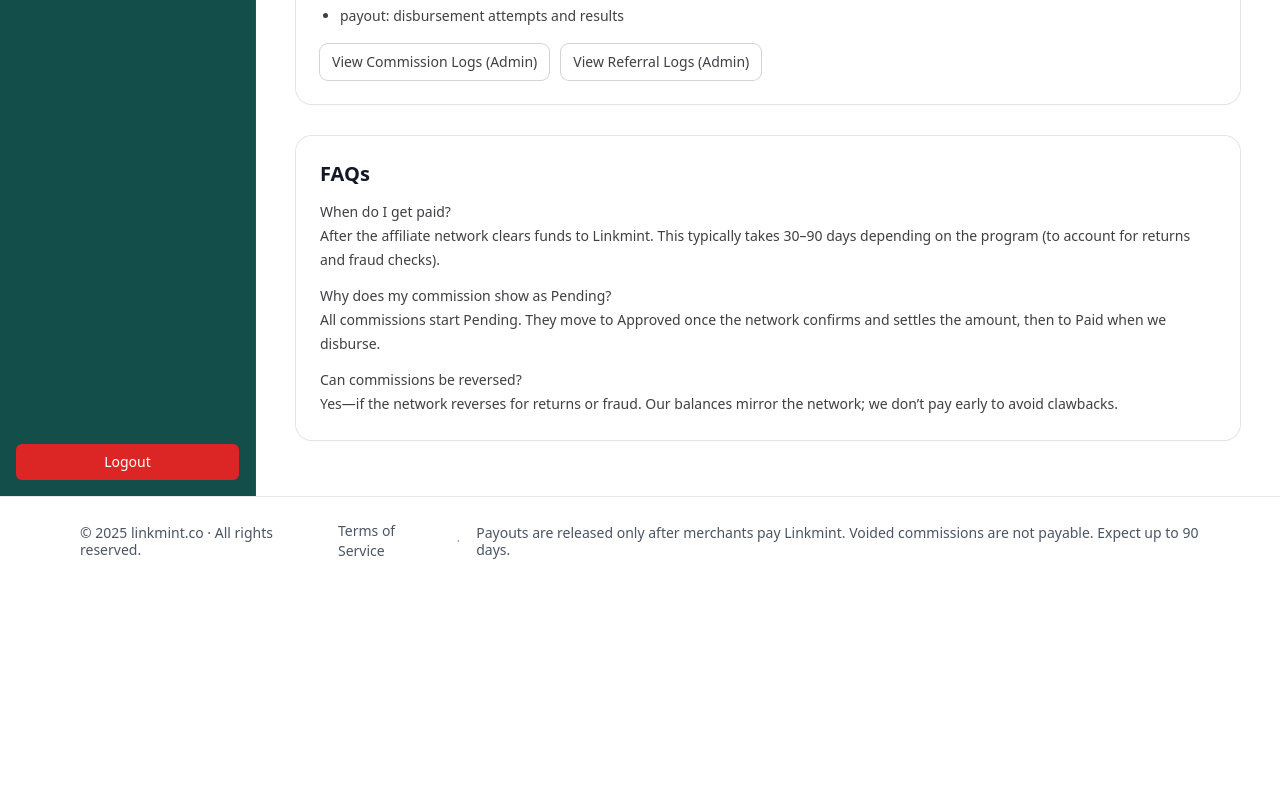
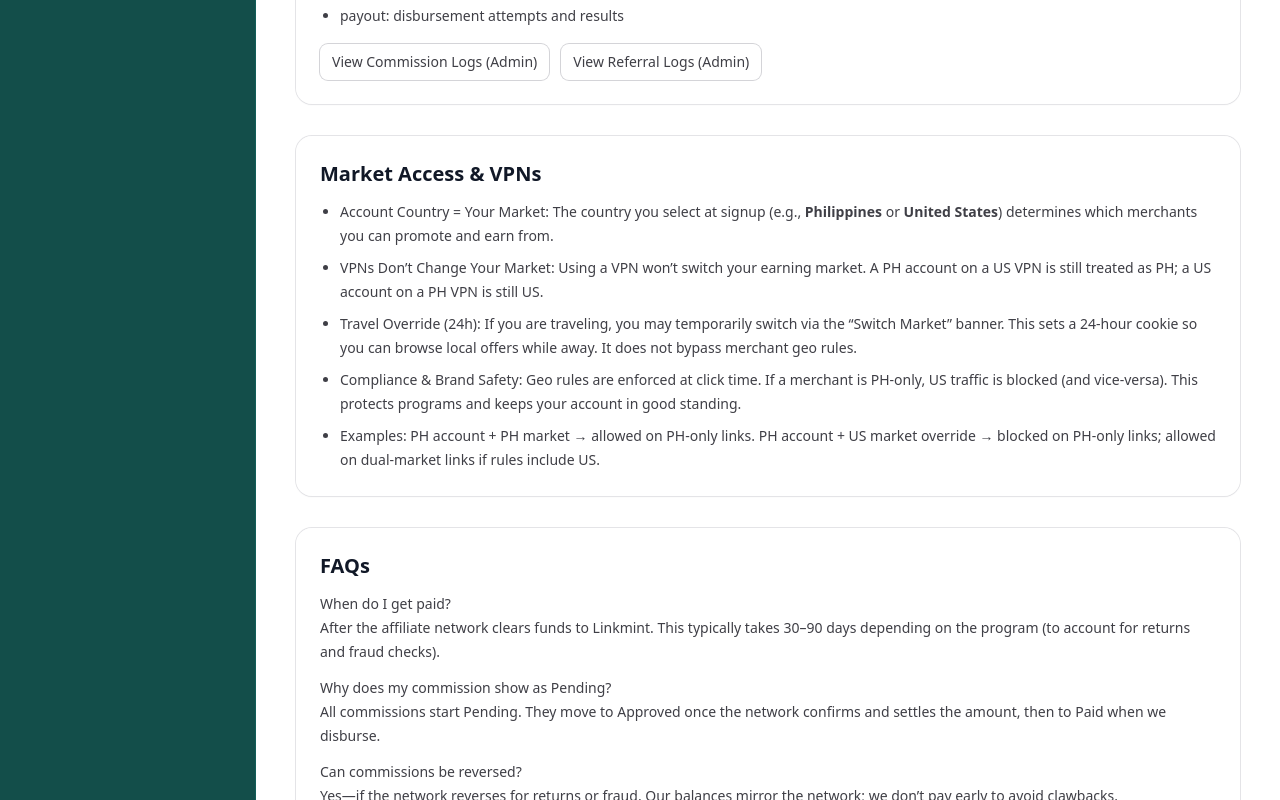
Before and after one commit to begintolern/Linkmint, a Next.js app: page /dashboard/trust-center in a window 1280 px wide. Shown: the part 1480-2280 px from the top of the page. Before the commit the page ends 2065 px from the top, so only its background shows below. Built offline with nearby package versions, Linux system fonts and the light colour scheme; no server answers.

Commit message:
Trust Center: add Market Access & VPNs section

```diff
--- a/app/dashboard/trust-center/page.tsx
+++ b/app/dashboard/trust-center/page.tsx
@@ -86,7 +86,7 @@ export default function TrustCenterPage() {
         </ul>
       </Section>
 
-      {/* Lifecycle */}
+      {/* Commission Lifecycle */}
       <Section title="Commission Lifecycle">
         <ol className="list-decimal pl-5 space-y-2">
           <li>User clicks a tracked link and completes a purchase.</li>
@@ -108,11 +108,11 @@ export default function TrustCenterPage() {
         </div>
       </Section>
 
-      {/* Referral & Overrides */}
+      {/* Referrals & Overrides */}
       <Section title="Referrals & Overrides (Fair Use)">
         <ul className="list-disc pl-5 space-y-2">
           <li>
-            <span className="font-medium">3‑Invite Batch:</span> when you invite 3 verified friends, a referral batch is
+            <span className="font-medium">3-Invite Batch:</span> when you invite 3 verified friends, a referral batch is
             created and logged.
           </li>
           <li>
@@ -120,7 +120,7 @@ export default function TrustCenterPage() {
             purchases for a limited window (e.g. 90 days), capped and logged for transparency.
           </li>
           <li>
-            <span className="font-medium">No Multi‑Level Payouts:</span> overrides are single‑level and time‑limited.
+            <span className="font-medium">No Multi-Level Payouts:</span> overrides are single-level and time-limited.
           </li>
         </ul>
         <p className="mt-3 text-xs text-zinc-500">
@@ -154,6 +154,35 @@ export default function TrustCenterPage() {
         </div>
       </Section>
 
+      {/* Market Access & VPNs */}
+      <Section title="Market Access & VPNs">
+        <ul className="list-disc pl-5 space-y-2">
+          <li>
+            <span className="font-medium">Account Country = Your Market:</span> The country you select at signup (e.g.,
+            <strong> Philippines</strong> or <strong>United States</strong>) determines which merchants you can promote
+            and earn from.
+          </li>
+          <li>
+            <span className="font-medium">VPNs Don’t Change Your Market:</span> Using a VPN won’t switch your earning
+            market. A PH account on a US VPN is still treated as PH; a US account on a PH VPN is still US.
+          </li>
+          <li>
+            <span className="font-medium">Travel Override (24h):</span> If you are traveling, you may temporarily switch
+            via the “Switch Market” banner. This sets a 24-hour cookie so you can browse local offers while away. It
+            does not bypass merchant geo rules.
+          </li>
+          <li>
+            <span className="font-medium">Compliance & Brand Safety:</span> Geo rules are enforced at click time. If a
+            merchant is PH-only, US traffic is blocked (and vice-versa). This protects programs and keeps your account
+            in good standing.
+          </li>
+          <li>
+            <span className="font-medium">Examples:</span> PH account + PH market → allowed on PH-only links. PH account
+            + US market override → blocked on PH-only links; allowed on dual-market links if rules include US.
+          </li>
+        </ul>
+      </Section>
+
       {/* FAQs */}
       <Section title="FAQs">
         <div className="space-y-3">
```
